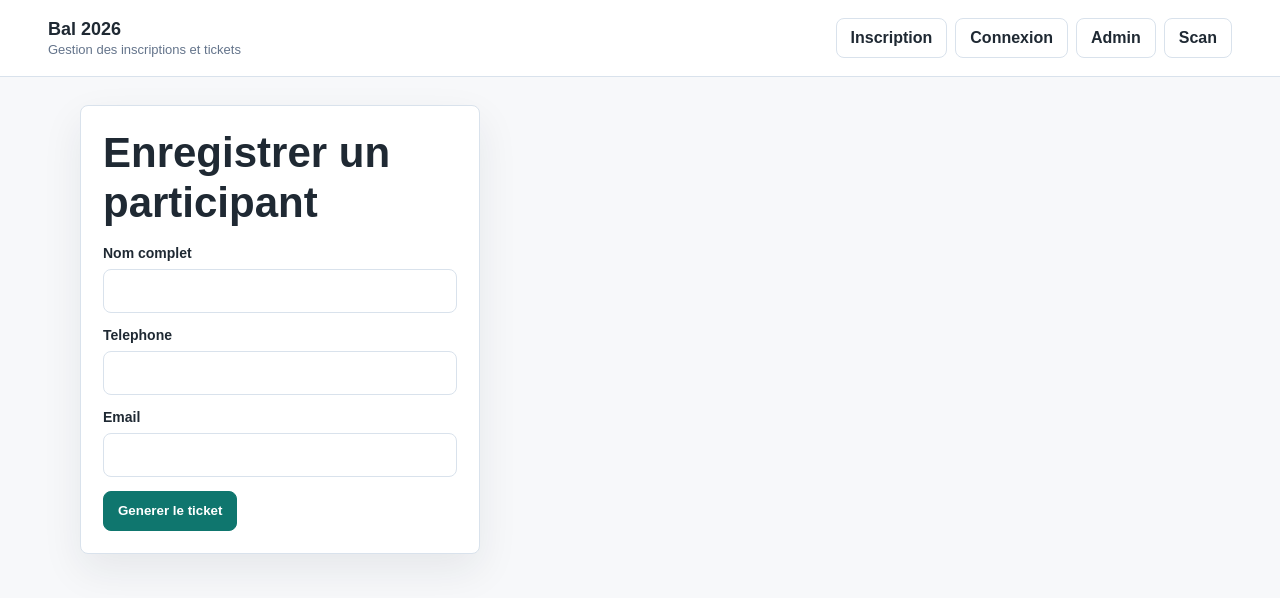
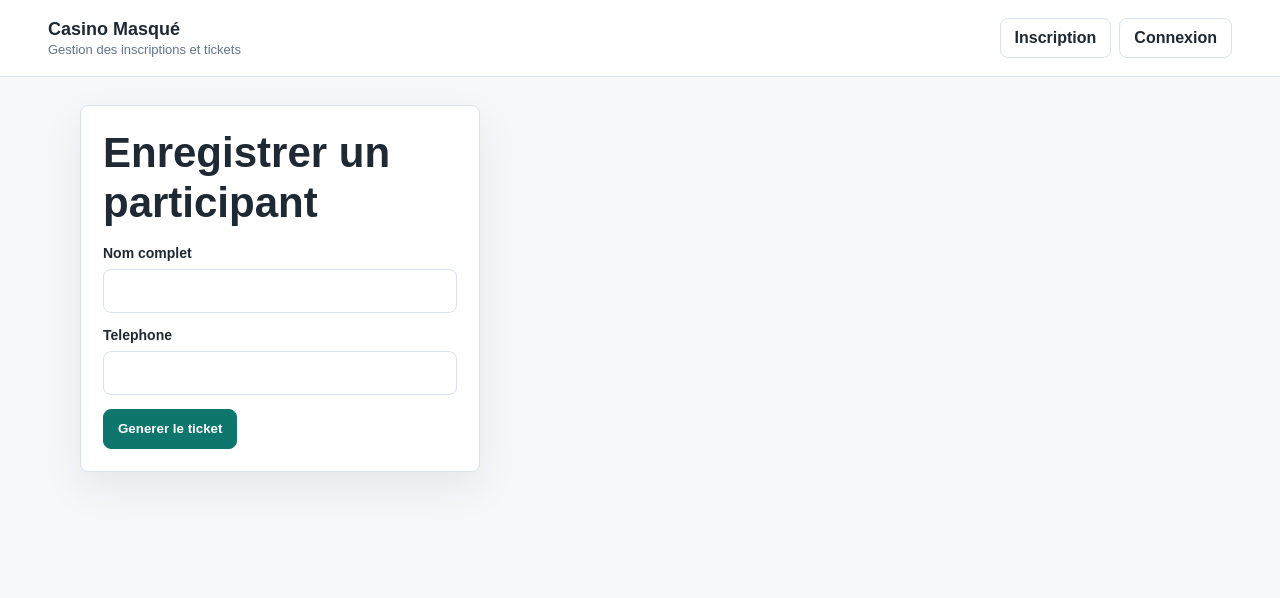
Before and after one commit to junnyjoe/bal-2026-billeterie, a website: page public/index.html in a window 1280 px wide. Drawn offline with Linux system fonts and the light colour scheme.

Commit message:
Nettoyage UI : Casino Masque, retrait email et liens admin

```diff
--- a/public/assets/app.js
+++ b/public/assets/app.js
@@ -117,7 +117,7 @@ function renderTicket(ticket, target) {
     <article class="ticket">
       <div class="ticket-header">
         <h2>Ticket d'entree</h2>
-        <div>Bal 2026</div>
+        <div>Casino Masqué</div>
       </div>
       <div class="ticket-body">
         <div>
--- a/public/index.html
+++ b/public/index.html
@@ -3,20 +3,18 @@
   <head>
     <meta charset="utf-8">
     <meta name="viewport" content="width=device-width, initial-scale=1">
-    <title>Inscription | Bal 2026</title>
+    <title>Inscription | Casino Masqué</title>
     <link rel="stylesheet" href="/assets/styles.css">
   </head>
   <body>
     <header class="topbar">
       <div class="brand">
-        <strong>Bal 2026</strong>
+        <strong>Casino Masqué</strong>
         <span>Gestion des inscriptions et tickets</span>
       </div>
       <nav class="nav" aria-label="Navigation principale">
         <a href="/index.html">Inscription</a>
         <a href="/login.html">Connexion</a>
-        <a href="/admin.html">Admin</a>
-        <a href="/scan.html">Scan</a>
       </nav>
     </header>
 
@@ -32,10 +30,7 @@
             <label for="telephone">Telephone</label>
             <input id="telephone" name="telephone" autocomplete="tel" required minlength="6" maxlength="30">
           </div>
-          <div class="field">
-            <label for="email">Email</label>
-            <input id="email" name="email" type="email" autocomplete="email">
-          </div>
+
           <button class="primary" type="submit">Generer le ticket</button>
           <div id="formMessage" class="message" hidden></div>
         </form>
```
Also changed, not shown: public/admin.html (+3 -10 lines), public/login.html (+2 -4 lines), public/scan.html (+2 -4 lines), public/ticket.html (+2 -4 lines).
